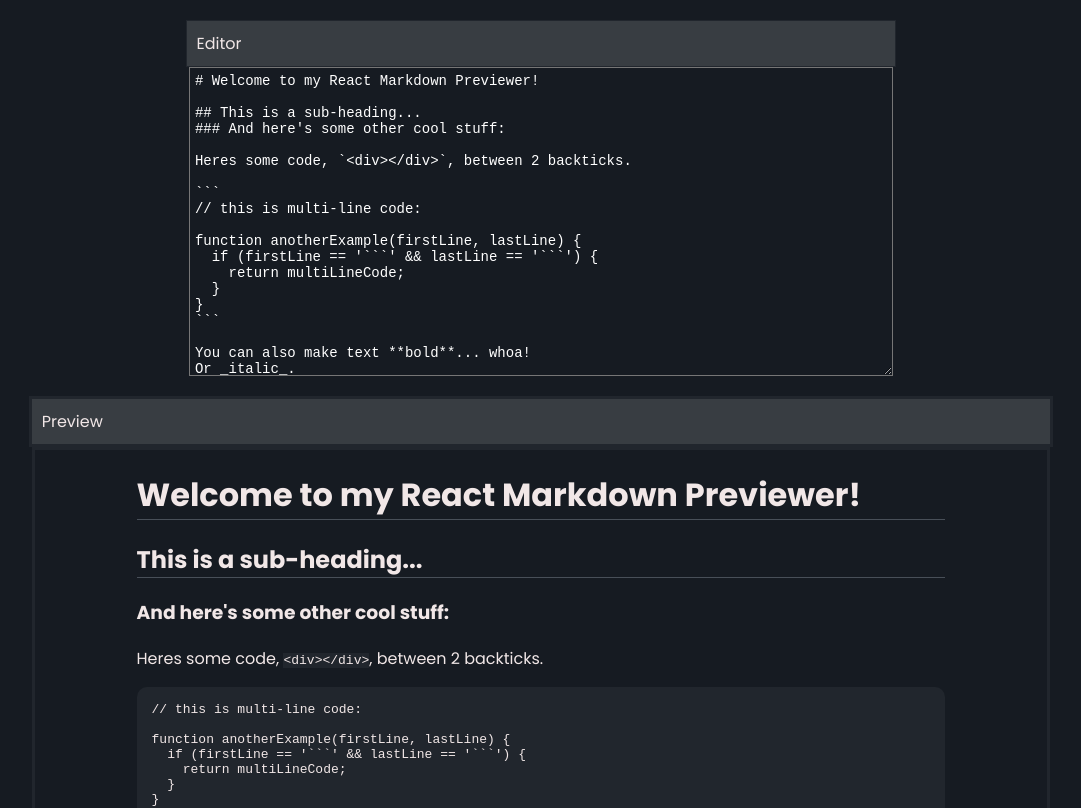
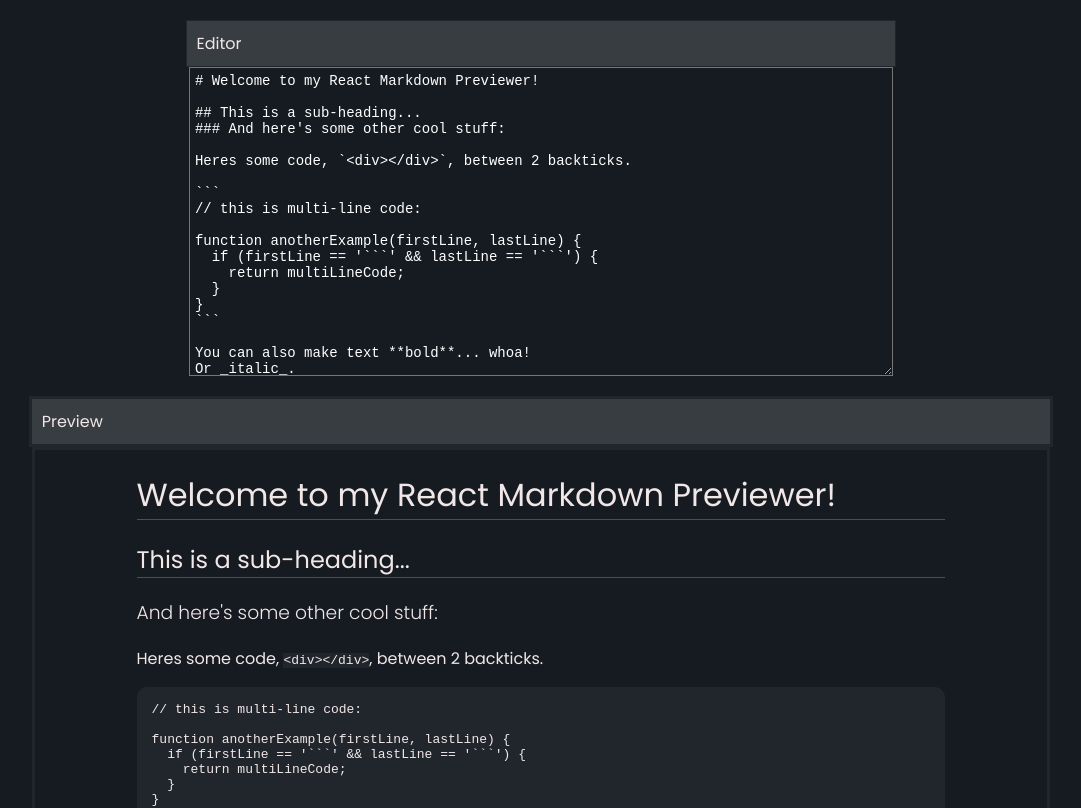
Before and after one commit to FOR-TIMI/markdown-previewer, a React (Create React App) app: page / in a window 1280 px wide. Shown: the top 808 px of the page, without its empty margins (99-1180 px from the left). Built offline with nearby package versions, Linux system fonts and the light colour scheme.

Commit message:
added some styling touches

```diff
--- a/src/editor.css
+++ b/src/editor.css
@@ -62,10 +62,12 @@
 
 #preview h1,h2{
     border-bottom: 1px solid #484f58;
+    font-weight: 400;
 }
 
-#Preview h3{
-    background-color: #484f58;
+
+ h3{
+    font-weight: 300;
 }
 
 
@@ -121,6 +123,10 @@
         padding: 10px ;
         background-color: #383d42;
     }
+
+    table{
+        width: 80%;
+    }
   }
 @media only screen and (max-width: 600px) {
 
@@ -148,6 +154,12 @@
         width: 77%;
     }
 
+    table {
+
+        width: 100%;
+
+      }
+
 
 
   }
--- a/src/editor.js
+++ b/src/editor.js
@@ -49,7 +49,7 @@
 
              </div>
 
-            <div className='preview-tag'>Preview</div>
+           <div className='preview-tag'>Preview</div>
             <div className='previewWrapper'>
                {this.preview()}
             </div>
```
